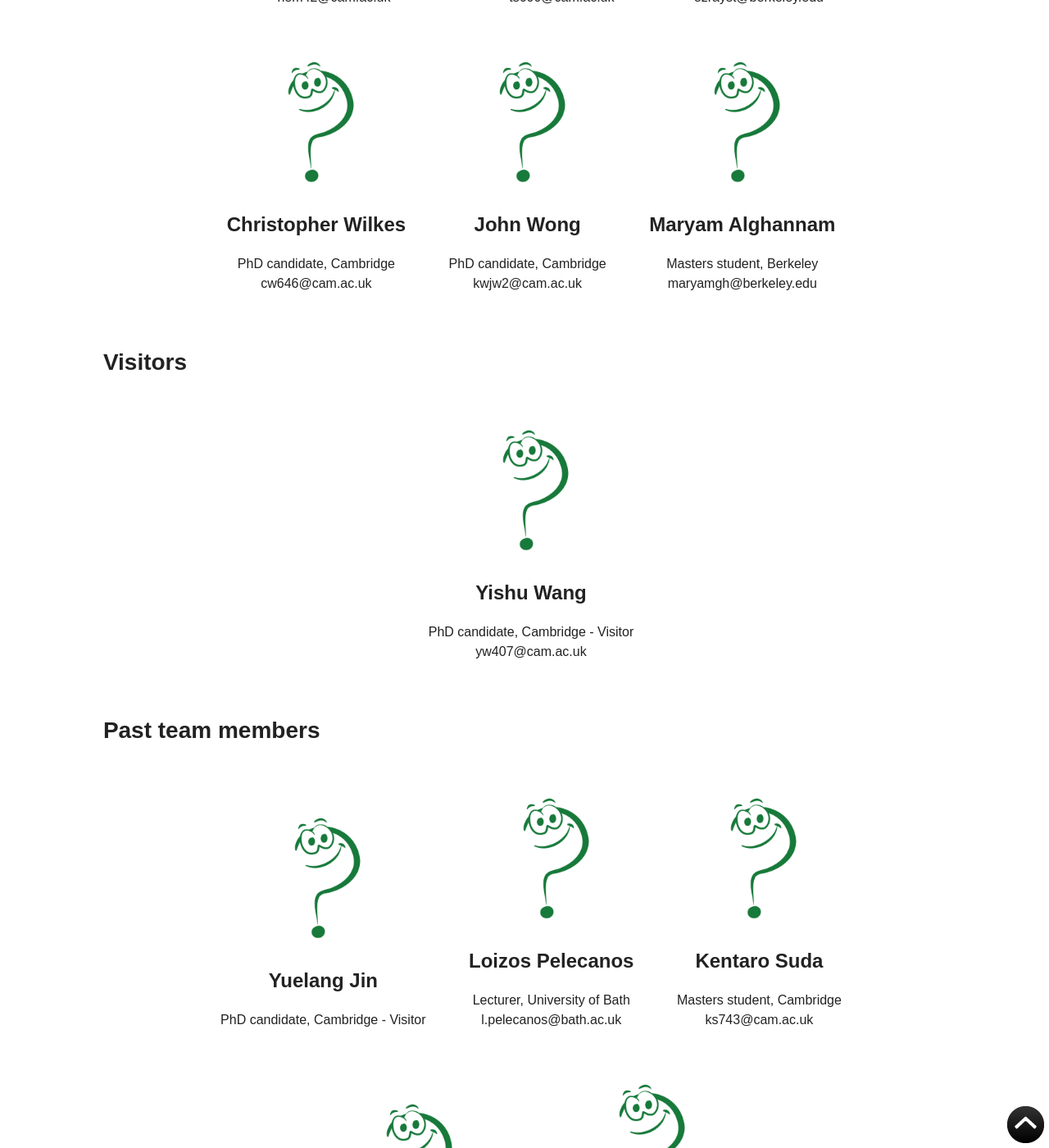
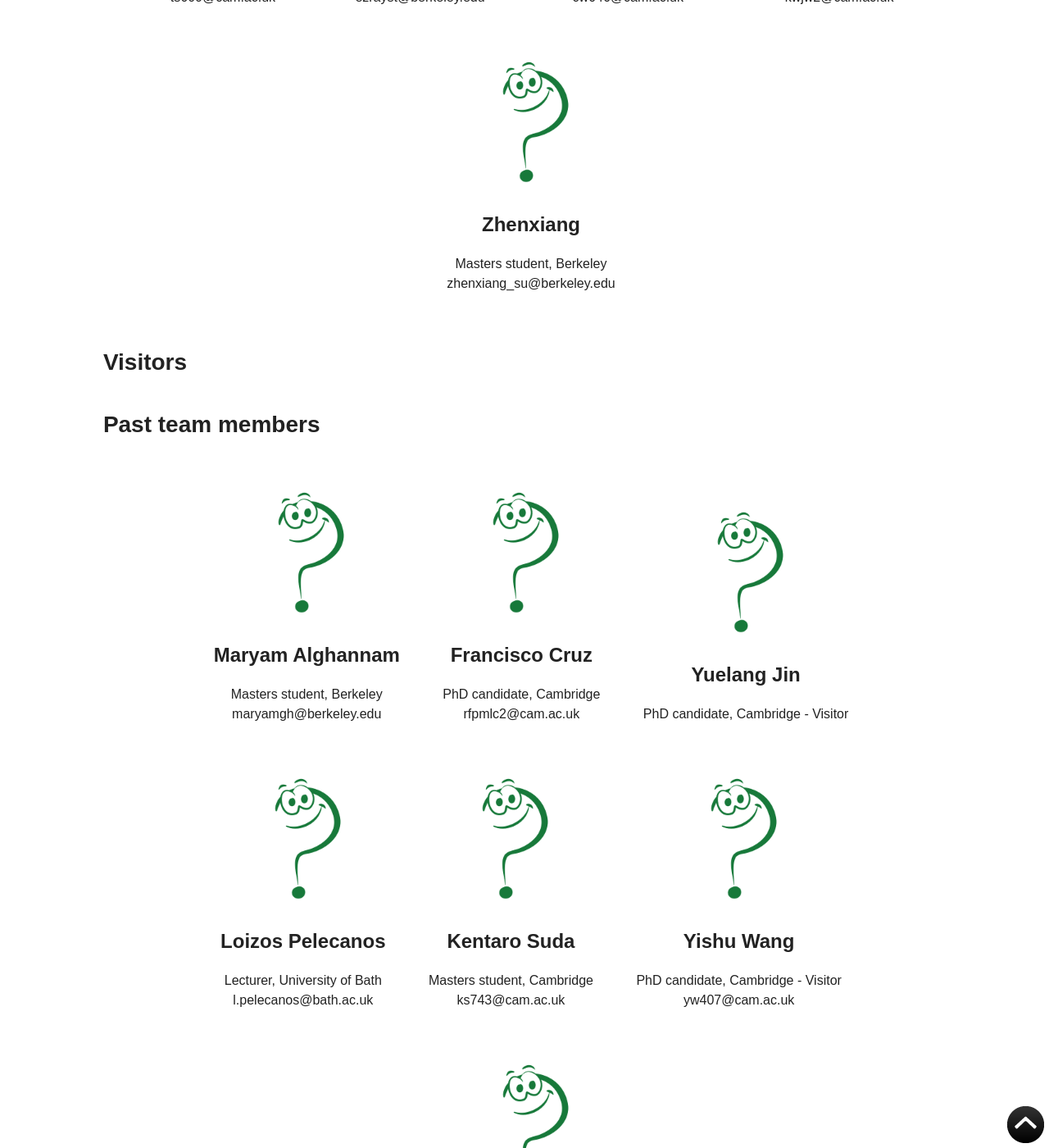
Before and after one commit to cb-geo/cb-geo.github.io, a Jekyll site: the page built from index.md, in a window 1280 px wide and 1400 px high, scrolled down 3564 px. Shown: the whole window at 82% size. Built offline with Jekyll 4.4.1, drawn with Linux system fonts in a browser that asks for light colours; nearby versions of some CDN libraries; some of the changed text lies outside the part shown.

Commit message:
:computer: Manage members

```diff
--- a/_data/members.yml
+++ b/_data/members.yml
@@ -84,13 +84,6 @@
 
 # PhD Students
 
-- name: Francisco Cruz
-  role: student
-  position: PhD candidate
-  uni: Cambridge
-  image: question.png
-  email: rfpmlc2@cam.ac.uk
-
 - name: Mike Gardner
   role: student
   position: PhD candidate
@@ -146,20 +139,19 @@
   area: LEM
 
 # Masters students
-- name: Maryam Alghannam
+- name: Zhenxiang
   role: student
   position: Masters student
   uni: Berkeley
   image: question.png
-  email: maryamgh@berkeley.edu
+  email: zhenxiang_su@berkeley.edu
   area: LEM
 
 
 # Visitors
 
-- name: Yishu Wang
-  role: visitor
-  position: PhD candidate
-  uni: Cambridge - Visitor
+- name: Xiang Sun
+  position: Research Associate
+  uni: Berkeley
   image: question.png
-  email: yw407@cam.ac.uk
+  email:
--- a/_data/teampast.yml
+++ b/_data/teampast.yml
@@ -1,4 +1,19 @@
 # Past members
+- name: Maryam Alghannam
+  role: student
+  position: Masters student
+  uni: Berkeley
+  image: question.png
+  email: maryamgh@berkeley.edu
+  area: LEM
+
+- name: Francisco Cruz
+  role: student
+  position: PhD candidate
+  uni: Cambridge
+  image: question.png
+  email: rfpmlc2@cam.ac.uk
+
 - name: Yuelang Jin
   position: PhD candidate
   uni: Cambridge - Visitor
@@ -18,11 +33,12 @@
   image: question.png
   email: ks743@cam.ac.uk
 
-- name: Xiang Sun
-  position: PhD scholar
+- name: Yishu Wang
+  role: visitor
+  position: PhD candidate
   uni: Cambridge - Visitor
   image: question.png
-  email:
+  email: yw407@cam.ac.uk
 
 - name: Chuanhu Zhang
   position: PhD scholar
```
